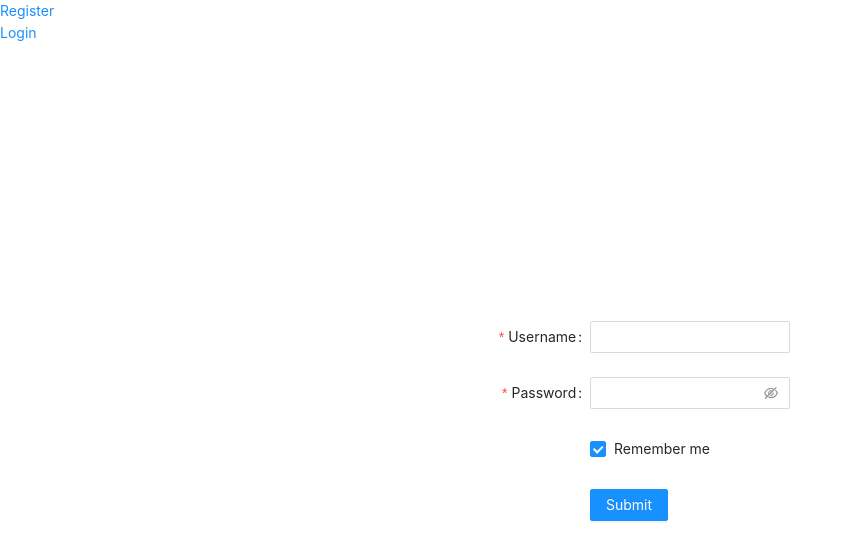
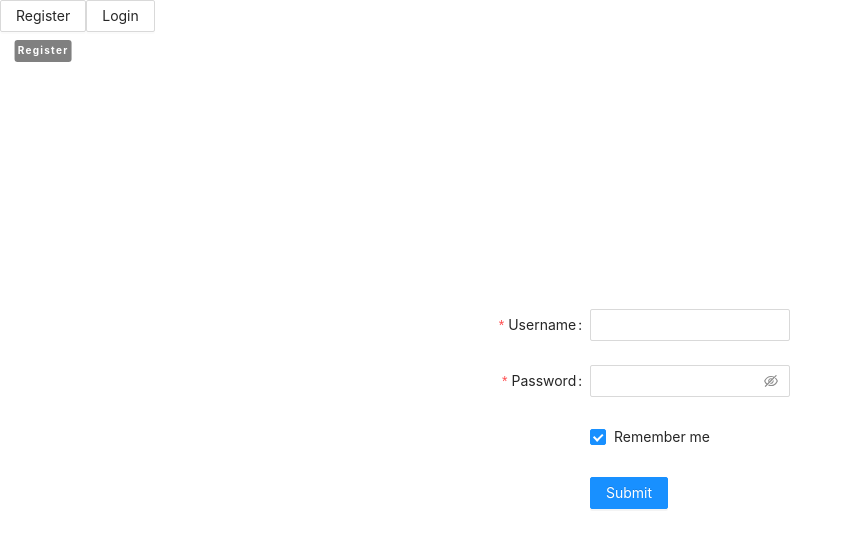
Before and after one commit to halaszd/email-system, a React (Create React App) app in the folder frontend/: page /login in a window 1280 px wide. Shown: the top 560 px of the page, without its empty margins (0-853 px from the left). Built offline with nearby package versions, Linux system fonts and the light colour scheme.

Commit message:
Green checkmark is not on the @tmail anymore. Login and Register are buttons and get their after content by emotion props.

```diff
--- a/frontend/src/App.tsx
+++ b/frontend/src/App.tsx
@@ -1,5 +1,4 @@
 import React from 'react';
-import { ContentDiv, LoginRegistration} from './Styled';
 import 'antd/dist/antd.css';
 import './index.css';
 
@@ -11,13 +10,12 @@ import {
   Link
 } from "react-router-dom";
 
-import { useState, useEffect } from 'react';
+import { useState } from 'react';
 import { UserContext } from './components/useContexts/UserContext';
 import { MailContext } from './components/useContexts/MailContext';
 import { SearchBarContext } from './components/useContexts/SearchBarContext';
 
-import { fetchMails } from './components/functions/fetchMails';
-import useSetOpenedMail from './components/customHooks/useSetOpenedMail';
+import { useSetOpenedMail } from './components/customHooks/useSetOpenedMail';
 import { FetchedMail } from './components/types/FetchedMail';
 
 import Mails from './components/mails/Mails';
@@ -25,8 +23,10 @@ import SideBar from './components/sidebar/SideBar';
 import NewMail from './components/new_mail/NewMail';
 import OpenedMail from './components/opened_mail/OpenedMail';
 import SearchBar from './components/searchbar/SearchBar';
+import Login from './components/login/Login';
+
 import { ModRegistration } from './Styled';
-import Login from './components/login/Login';
+import {MainHeader, RegLogButton, ContentDiv, LoginRegistration} from './Styled';
 
 // TODO:
 // Frontend side
@@ -36,7 +36,9 @@ import Login from './components/login/Login';
 // 3: On a single mail page: delete button
 // 3: pagination
 // 4: show only few results in onChange search. Other mails: scrolling?
-// 6: register and login buttons are on the top right corner
+
+// 6: loading animation for registration and login
+
 // 6: logout button when logged in.
 // 6: when we logged in the users name is on the top of the page right side
 // 6: when we logged in the users emails are present (fetched)
@@ -77,39 +79,34 @@ export default function App() {
   const [openedMailID, setOpenedMailID] = useState<number | null>(null);
 
   // Custom hook for getting the parameters of clicked (opened mail)
-  const openedMail = useSetOpenedMail(
+  const [openedMail] = useSetOpenedMail(
     mails,
     isOpenedMail,
     openedMailID
   );
 
-  // useEffect(() => {
-  //   fetchMails(typeOfMail, setMails);
-  // }, [])
-
   return (
     <Router>
-
-      <ul>
+      <MainHeader>
         <li>
           <Link to="registration">
-            Register
+            <RegLogButton content="Register">Register</RegLogButton>
           </Link>
         </li>
         <li>
           <Link to="login">
-            Login
+            <RegLogButton content="Login">Login</RegLogButton>
           </Link>
         </li>
-      </ul>
+      </MainHeader>
 
         <ContentDiv>
-          {isLoggedIn
+          { isLoggedIn
           ?
             <>
               <Redirect to="/" />
 
-              <SideBar props={{setIsNewMail, isNewMail, setTypeOfMail, setMails, setIsOpenedMail}} />
+              <SideBar props={{ setIsNewMail, isNewMail, setTypeOfMail, setMails, setIsOpenedMail }} />
 
               <div>
                 <SearchBarContext.Provider value={{setIsOpenedMail, setOpenedMailID}}>
@@ -141,12 +138,13 @@ export default function App() {
           :
           <>
           <Redirect to="/login" />
+
             <LoginRegistration>
               <Switch>
                 <Route exact path="/registration">
                   <ModRegistration />
                 </Route>
-              <UserContext.Provider value={{isLoggedIn, setIsLoggedIn, username, setUsername, setMails}} >
+                <UserContext.Provider value={{ setIsLoggedIn, setUsername, setMails}} >
                   <Route exact path="/login">
                     <Login />
                   </Route>
@@ -157,7 +155,6 @@ export default function App() {
           }
 
         </ContentDiv>
-
       </Router>
   );
 }
--- a/frontend/src/Styled.ts
+++ b/frontend/src/Styled.ts
@@ -1,5 +1,40 @@
 import styled from '@emotion/styled';
 import Registration from './components/registration/Registration';
+import { Button } from 'antd'
+
+export const MainHeader = styled.ul`
+  display: flex;
+  justify-content: flex-start;
+`;
+
+// export const CustomButton = (props: {bg: string}) => styled(Button)`
+//   background-color: ${props.bg};
+// `;
+
+type Props = {content: string};
+export const RegLogButton = styled(Button)<Props>`
+  &:hover{
+      cursor: pointer;
+      background-color: #eceff1;
+      border-radius: 5px;
+
+      &::after {
+        content: '${props => props.content}';
+        color: white;
+        font-size: 10px;
+        font-weight: bold;
+        letter-spacing: 0.08rem;
+        position: absolute;
+        /* top: 41px; */
+        left: 50%;
+        top: 130%;
+        transform: translate(-50%);
+        padding: 3px;
+        background-color: grey;
+        border-radius: 3px;
+      }
+    }
+`;
 
 export const ContentDiv = styled.div`
   width: 100%;
--- a/frontend/src/components/customHooks/useSetOpenedMail.tsx
+++ b/frontend/src/components/customHooks/useSetOpenedMail.tsx
@@ -2,7 +2,7 @@ import { useState, useEffect } from 'react';
 import { FetchedMail } from '../types/FetchedMail';
 
 
-export default function useSetIsOpenedMail(
+export function useSetOpenedMail(
 	mails: FetchedMail[] | null,
 	isOpenedMail: boolean,
 	openedMailID: number | null) {
@@ -19,8 +19,8 @@ export default function useSetIsOpenedMail(
 
 	useEffect(() => {
 		if(mails !== null && isOpenedMail) {
+
 		// Picks the clicked email to open
-		console.log("incuctomhook")
 		for(const mail of mails) {
 			if(openedMailID === mail.id) {
 			console.log(mail)
@@ -30,5 +30,5 @@ export default function useSetIsOpenedMail(
 		}
 	}, [isOpenedMail, openedMailID])
 
-	return openedMail;
+	return [ openedMail ];
 }
--- a/frontend/src/components/login/Login.tsx
+++ b/frontend/src/components/login/Login.tsx
@@ -12,11 +12,7 @@ const logURL = 'http://localhost:3001/api/login'
 const LoginForm = () => {
   const [isModalVisible, setIsModalVisible] = useState(false);
 
-  const {isLoggedIn, setIsLoggedIn, setUsername, setMails} = useContext(UserContext);
-
-  function showModal() {
-    setIsModalVisible(true);
-  };
+  const { setIsLoggedIn, setUsername, setMails} = useContext(UserContext);
 
   function handleOk() {
     setIsModalVisible(false);
@@ -40,7 +36,6 @@ const LoginForm = () => {
       setIsLoggedIn(true);
       // It should fetch the users mail ofc
       await fetchMails("inbox", setMails)
-      console.log(isLoggedIn)
       // set userEmailAddress
     } else {
       setIsModalVisible(true);
--- a/frontend/src/components/mails/Mails.tsx
+++ b/frontend/src/components/mails/Mails.tsx
@@ -16,7 +16,6 @@ import Mail from '../mail/Mail';
 
 // -------------------- The component --------------------
 const Mails = () => {
-
   const { mails, setMails, typeOfMail } = useContext(MailContext);
 
    // To collect checked mails
--- a/frontend/src/components/registration/Registration.tsx
+++ b/frontend/src/components/registration/Registration.tsx
@@ -82,7 +82,7 @@ const RegistrationForm = () => {
         className="registration"
       >
 
-        <Form.Item
+        <ModFormItem
           name="username"
           label="Username"
           hasFeedback
@@ -114,8 +114,8 @@ const RegistrationForm = () => {
             },
             ]}
         >
-          <Input addonAfter={<span>{mailName}</span>}/>
-        </Form.Item>
+          <Input addonAfter={<span className="mail">{mailName}</span>}/>
+        </ModFormItem>
 
         <Form.Item
           name="password"
--- a/frontend/src/components/registration/Styled.ts
+++ b/frontend/src/components/registration/Styled.ts
@@ -11,4 +11,7 @@ export const ModForm = styled(Form)`
 `;
 
 export const ModFormItem = styled(Form.Item)`
+  .mail {
+    padding-right: 15px;
+  }
 `;
--- a/frontend/src/components/useContexts/UserContext.ts
+++ b/frontend/src/components/useContexts/UserContext.ts
@@ -1,18 +1,14 @@
 import React, { createContext } from 'react';
 
 type UserContextType = {
-	isLoggedIn: boolean;
 	setIsLoggedIn: Function;
-	username: string;
 	setUsername: Function;
 	setMails: Function;
 }
 
 export const UserContext = createContext<UserContextType>(
 	{
-		isLoggedIn: false,
 		setIsLoggedIn: () => {},
-		username: "",
 		setUsername: () => {},
 		setMails: () => {}
 	}
```
Also changed, not shown: frontend/src/components/sidebar/SideBar.tsx (+12 -1 lines). Lines whose indentation alone changed are shown as unchanged.
